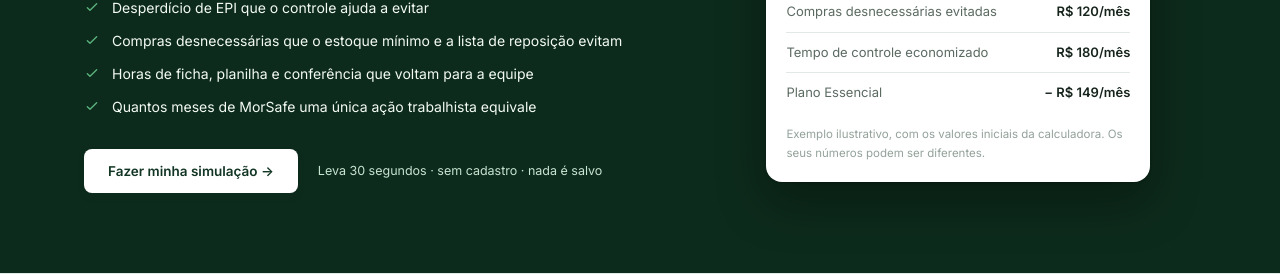
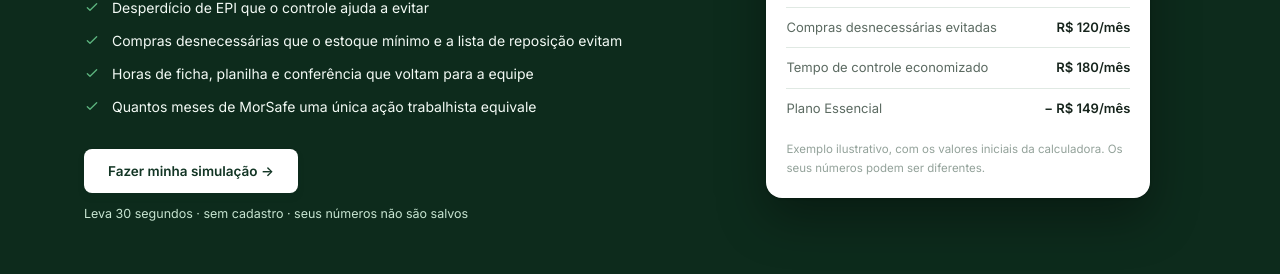
Before and after one commit to rflmorgado/Morsafe, a Next.js app: page / in a window 1280 px wide. Shown: the part 3554-3828 px from the top of the page. Built offline with nearby package versions, Linux system fonts and the light colour scheme.

Commit message:
Update text for simulation duration and data saving

```diff
--- a/src/app/page.tsx
+++ b/src/app/page.tsx
@@ -958,7 +958,7 @@ export default function Home() {
                 Fazer minha simulação →
               </a>
               <span className="text-[12.5px] text-brand-200">
-                Leva 30 segundos · sem cadastro · nada é salvo
+                Leva 30 segundos · sem cadastro · seus números não são salvos
               </span>
             </div>
           </div>
```
